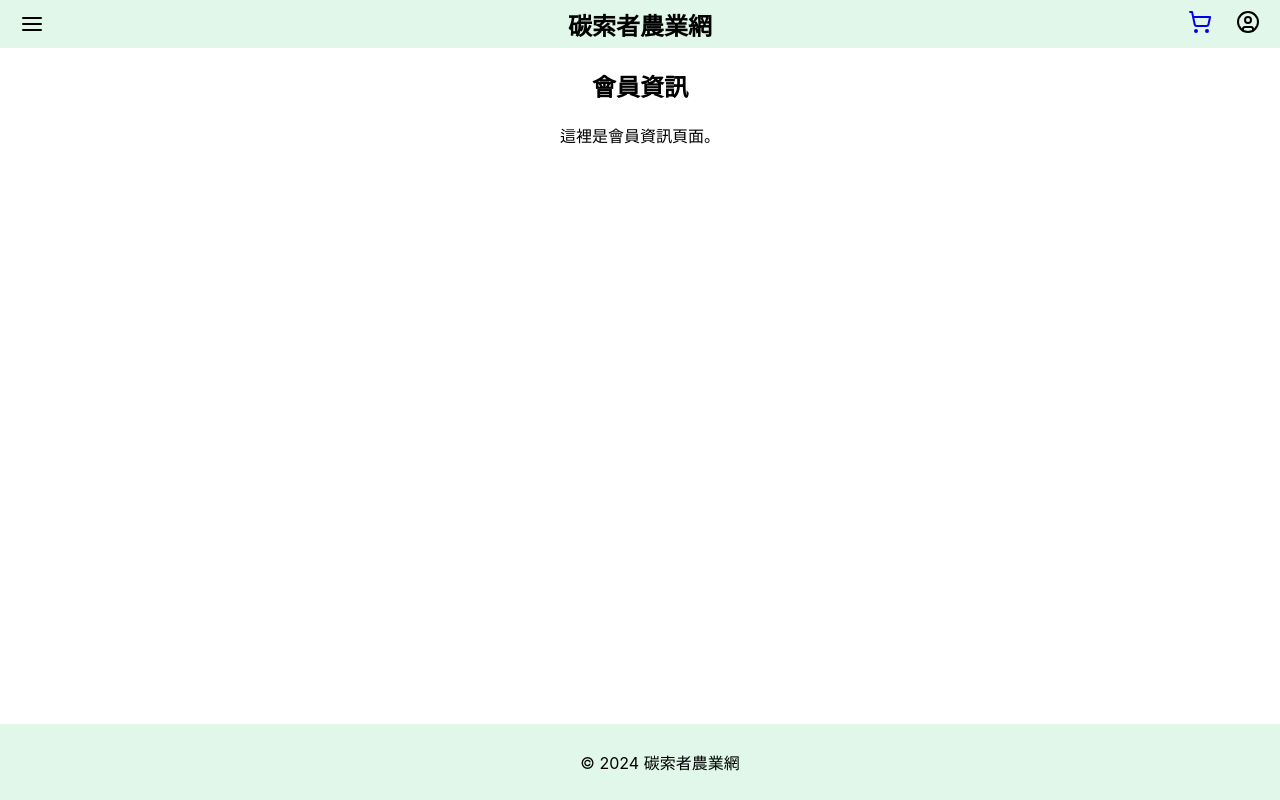
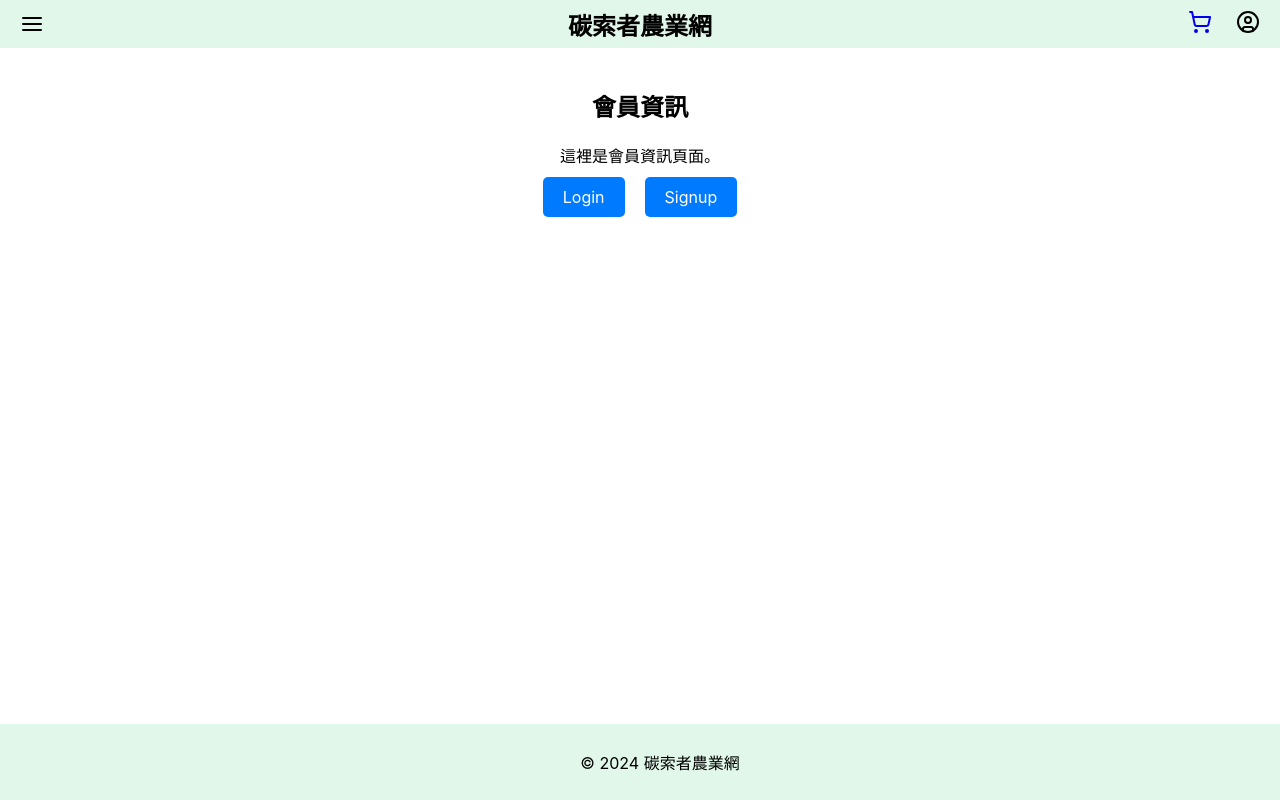
Before and after one commit to buffett0323/IMV_NTU_2024, a React (Create React App) app in the folder client/: page /member in a window 1280 px wide. Built offline with nearby package versions, Linux system fonts and the light colour scheme.

Commit message:
Member Adding

```diff
--- a/client/src/components/Member.tsx
+++ b/client/src/components/Member.tsx
@@ -1,10 +1,16 @@
 import React from 'react';
+import { Link } from 'react-router-dom';
+import './css/Member.css';
 
 const Member: React.FC = () => {
   return (
     <section className="member">
       <h2>會員資訊</h2>
       <p>這裡是會員資訊頁面。</p>
+      <div className="auth-buttons">
+        <Link to="/login" className="btn">Login</Link>
+        <Link to="/signup" className="btn">Signup</Link>
+      </div>
     </section>
   );
 }
--- /dev/null
+++ b/client/src/components/css/Member.css
@@ -0,0 +1,23 @@
+.member {
+    padding: 20px;
+    text-align: center;
+  }
+
+  .auth-buttons {
+    margin-top: 20px;
+  }
+
+  .auth-buttons .btn {
+    margin: 10px;
+    padding: 10px 20px;
+    text-decoration: none;
+    color: white;
+    background-color: #007bff;
+    border: none;
+    border-radius: 5px;
+    cursor: pointer;
+  }
+
+  .auth-buttons .btn:hover {
+    background-color: #0056b3;
+  }
```
